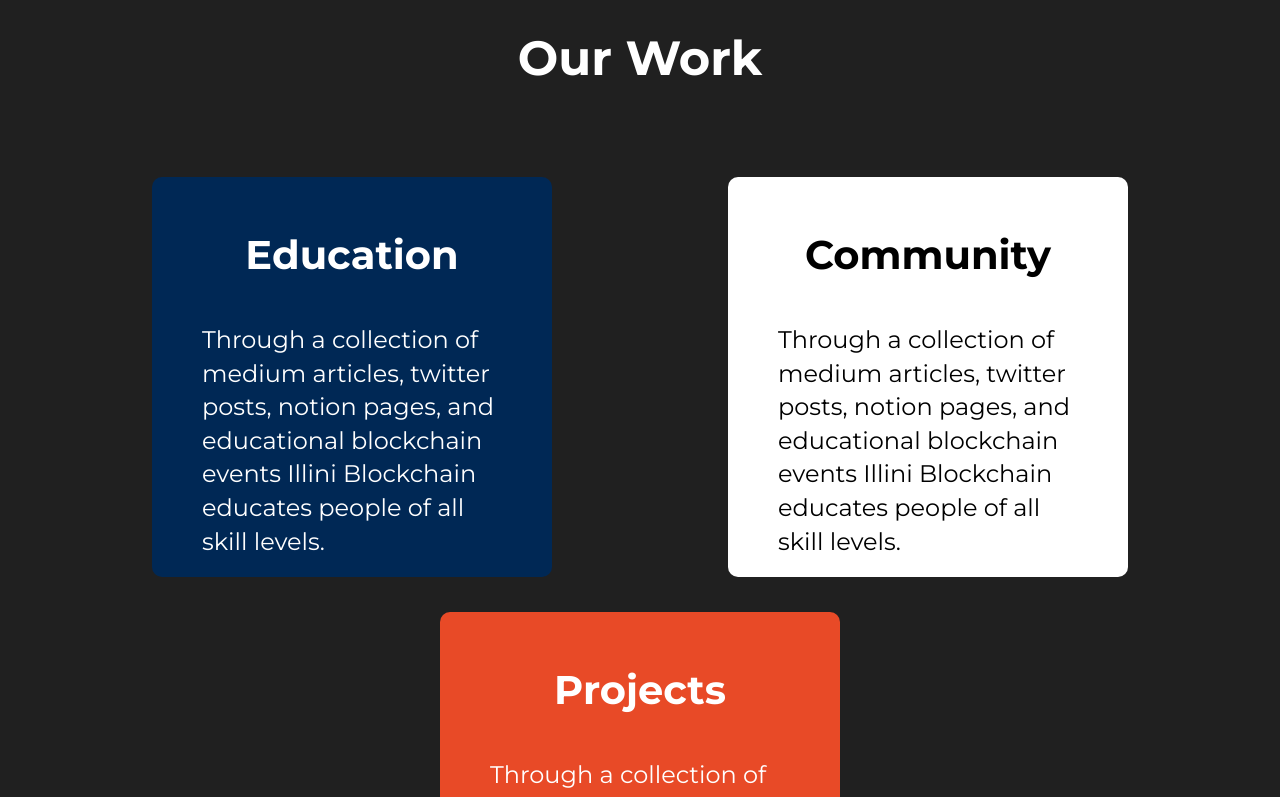
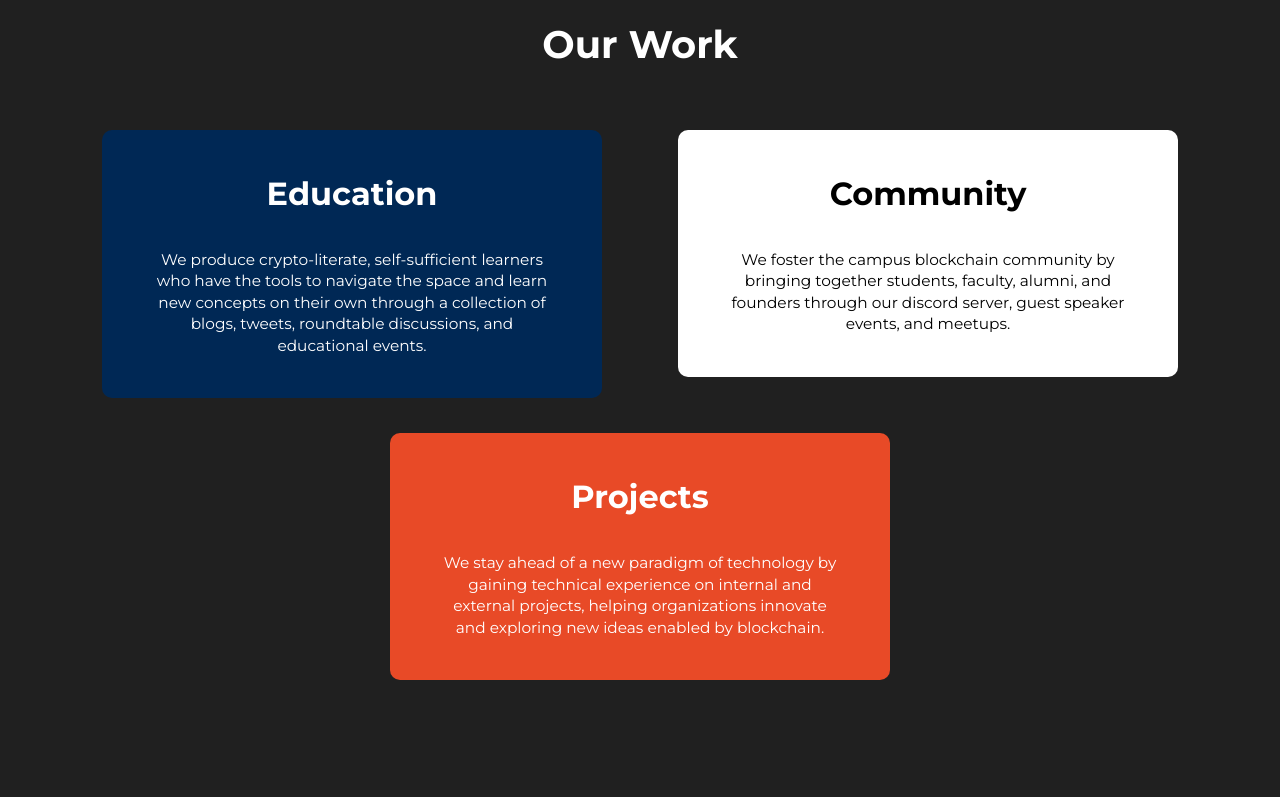
Before and after one commit to IlliniBlockchain/website, a Next.js app: page / in a window 1280 px wide. Shown: the part 1060-1857 px from the top of the page. Built offline with nearby package versions, Linux system fonts and the light colour scheme.

Commit message:
modify pillar styling

```diff
--- a/components/home/PillarCard/PillarCardContainer.js
+++ b/components/home/PillarCard/PillarCardContainer.js
@@ -1,12 +1,13 @@
 import styled from 'styled-components'
 
 const PillarCardContainer = styled.div`
-height: 400px;
-width: 400px;
+width: 500px;
 border-radius: 10px;
 margin: 10px;
 margin-bottom: 25px;
 padding: 10px 50px;
+height: fit-content;
+text-align: center;
 `
 
 export default PillarCardContainer
--- a/components/home/PillarCard/PillarDescription.js
+++ b/components/home/PillarCard/PillarDescription.js
@@ -1,10 +1,9 @@
 import styled from 'styled-components'
 
 const PillarDescription = styled.h4`
-margin: auto;
-font-size: 24px;
+font-size: 1.2vmax;
 font-weight: lighter;
-
+margin-bottom:2rem;
 `
 
 export default PillarDescription
--- a/components/home/PillarCard/PillarTitle.js
+++ b/components/home/PillarCard/PillarTitle.js
@@ -2,7 +2,7 @@ import styled from 'styled-components'
 
 const PillarTitle = styled.h3`
 text-align: center;
-font-size: 2.5rem;
+font-size: 2.5vmax;
 `
 
 export default PillarTitle
--- a/components/home/Pillars/PillarsContainer.js
+++ b/components/home/Pillars/PillarsContainer.js
@@ -7,7 +7,6 @@ margin-bottom: 150px;
 display: flex;
 justify-content: space-around;
 flex-wrap: wrap;
-
 `;
 
 export default PillarsContainer;
--- a/components/home/Pillars/index.js
+++ b/components/home/Pillars/index.js
@@ -10,23 +10,25 @@ const Pillars = () => {
       <PillarsContainer>
         <PillarCard
           title={'Education'}
-          description={'Through a collection of medium articles, twitter posts,\
-          notion pages, and educational blockchain events Illini Blockchain\
-          educates people of all skill levels.'}
+          description={'We produce crypto-literate, self-sufficient learners \
+          who have the tools to navigate the space and learn new concepts on their own \
+          through a collection of blogs, tweets,\
+          roundtable discussions, and educational events. '}
           pillar={'education'}
         />
         <PillarCard
           title={'Community'}
-          description={'Through a collection of medium articles, twitter posts,\
-          notion pages, and educational blockchain events Illini Blockchain\
-          educates people of all skill levels.'}
+          description={'We foster the campus blockchain community by \
+          bringing together students, faculty, alumni, and founders through \
+          our discord server, guest speaker events, and meetups.'}
           pillar={'community'}
         />
         <PillarCard
           title={'Projects'}
-          description={'Through a collection of medium articles, twitter posts,\
-          notion pages, and educational blockchain events Illini Blockchain\
-          educates people of all skill levels.'}
+          description={'We stay ahead of a new paradigm of technology \
+          by gaining technical experience on internal and external projects, helping \
+          organizations innovate and exploring \
+          new ideas enabled by blockchain.'}
           pillar={'projects'}
         />
       </PillarsContainer>
--- a/components/shared-styled/SectionTitle.js
+++ b/components/shared-styled/SectionTitle.js
@@ -1,8 +1,8 @@
 import styled from 'styled-components'
 
 const SectionTitle = styled.h1`
-font-size: 3rem;
-margin-bottom: 75px;
+font-size: 3vmax;
+margin-bottom: 3rem;
 text-align: center;
 `
 
```
